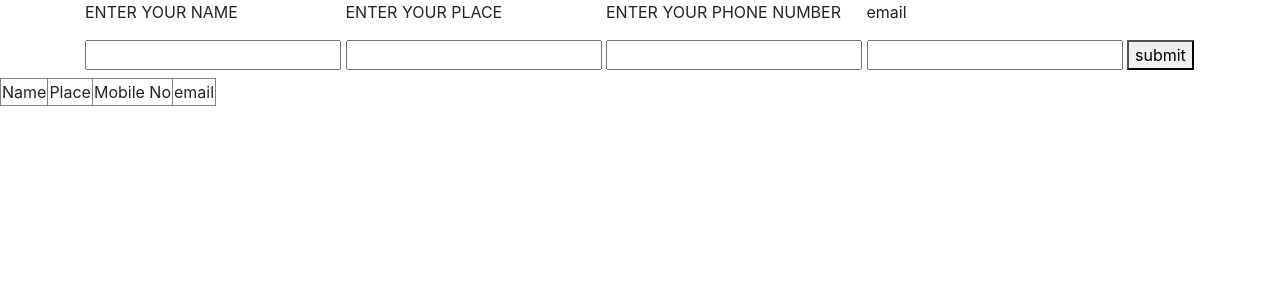
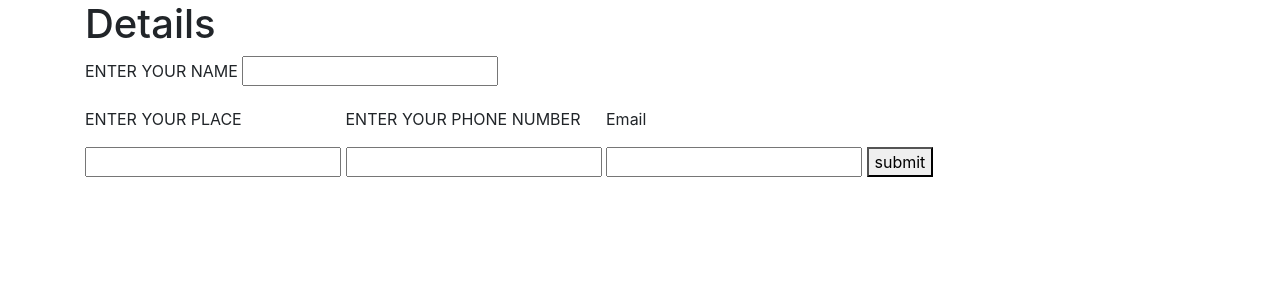
Before and after one commit to MAHESH9598/Project695, a Django app: page / in a window 1280 px wide. Shown: the top 300 px of the page. Run offline with Django 3.2, Linux system fonts and the light colour scheme; some libraries are stand-ins or nearby versions.

Commit message:
html update

```diff
--- a/example1/templates/home.html
+++ b/example1/templates/home.html
@@ -7,20 +7,18 @@
 
     <!-- Bootstrap CSS -->
     <link rel="stylesheet" href="https://stackpath.bootstrapcdn.com/bootstrap/4.3.1/css/bootstrap.min.css">
-    <title>Hello, world!</title>
+    <title>Welcome!!!</title>
 </head>
 <body>
 <!-- Default form register -->
 <div class="container">
+    <h1>Details</h1>
     <form method="post">
         {% csrf_token %}
-        <label>
-            <p class="label-txt">ENTER YOUR NAME</p>
-            <input type="text" class="input" name="name" required>
-            <div class="line-box">
-                <div class="line"></div>
-            </div>
-        </label>
+        <div class="form-group">
+            <label for="id_name">ENTER YOUR NAME</label>
+            <input type="text" class="input" name="name" required id="id_name"/>
+        </div>
         <label>
             <p class="label-txt">ENTER YOUR PLACE</p>
             <input type="text" class="input" name="place" required>
@@ -36,7 +34,7 @@
             </div>
         </label>
         <label>
-            <p class="label-txt">email</p>
+            <p class="label-txt">Email</p>
             <input type="email" class="input" name="email" required>
             <div class="line-box">
                 <div class="line"></div>
@@ -46,7 +44,8 @@
     </form>
 </div>
 
-<table border="1" cellspacing="5">
+{% if ups %}
+<table border="1" cellspacing="5" class="table table-striped">
     <tr>
         <td>Name</td>
         <td>Place</td>
@@ -54,16 +53,16 @@
         <td>email</td>
     </tr>
 
-{% for row in ups %}
+    {% for row in ups %}
     <tr>
         <td>{{row.name}}</td>
         <td>{{row.place}}</td>
         <td>{{row.mobile_no}}</td>
         <td>{{row.email}}</td>
     </tr>
-{% endfor %}
+    {% endfor %}
 </table>
-
+{% endif %}
 <!-- Default form register -->
 <script src="https://code.jquery.com/jquery-3.3.1.slim.min.js"></script>
 <script src="https://cdnjs.cloudflare.com/ajax/libs/popper.js/1.14.7/umd/popper.min.js"></script>
```
